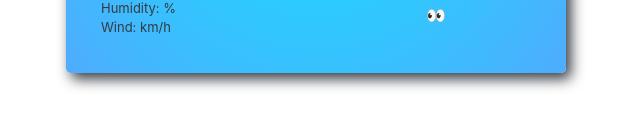
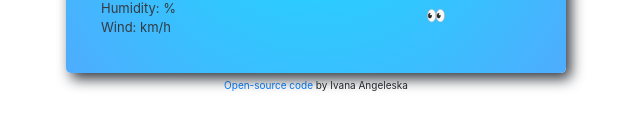
Before and after one commit to ivanaan/ivanareactapp, a React (Create React App) app: page / in a window 1280 px wide. Shown: the part 664-794 px from the top of the page, without its empty margins (324-964 px from the left). Built offline with nearby package versions, Linux system fonts and the light colour scheme; the HTML template or start-up script is replaced by a standard one.

Commit message:
added coder info

```diff
--- a/public/index.html
+++ b/public/index.html
@@ -46,5 +46,11 @@
       To begin the development, run `npm start` or `yarn start`.
       To create a production bundle, use `npm run build` or `yarn build`.
     -->
+    <p id="coder">
+      <a href="https://github.com/ivanaan/weather-app-project"
+        >Open-source code</a
+      >
+      by Ivana Angeleska
+    </p>
   </body>
 </html>
--- a/src/index.css
+++ b/src/index.css
@@ -2,3 +2,6 @@
   font-family: sans-serif;
   text-align: center;
 }
+#coder {
+  font-size: 10px;
+}
```
